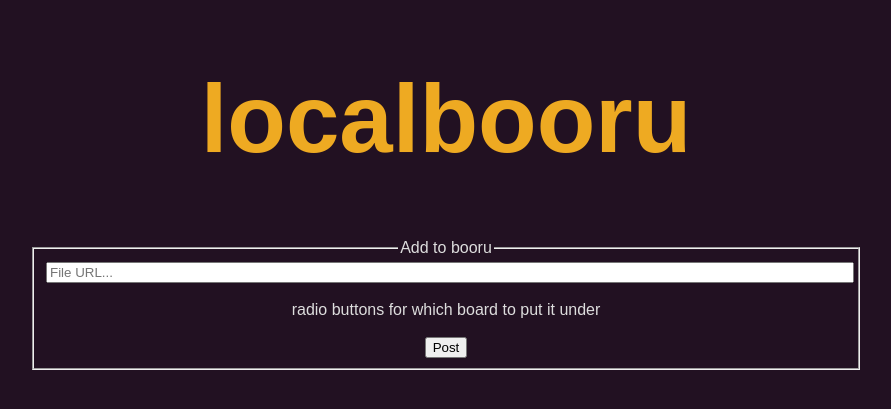
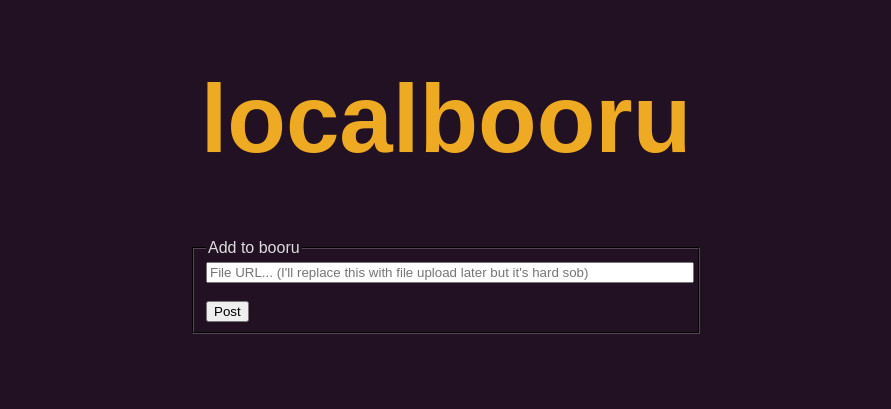
Before and after one commit to BlueBunnex/SmolBooru, a PHP site: page / in a window 1280 px wide. Shown: the top 409 px of the page, without its empty margins (194-1085 px from the left). Run offline with PHP 8.4, Linux system fonts and the light colour scheme.

Commit message:
Update index.php

```diff
--- a/index.php
+++ b/index.php
@@ -101,7 +101,7 @@
 			if (imagesy($file_content) > 800)
 				$file_content = imagescale($file_content, (int) (imagesx($file_content) * 800 / imagesy($file_content)), 800);
 
-			if (!imagejpeg($file_content, "img/" . $image_id . ".jpg")) {
+			if (!imagejpeg($file_content, "img/" . $image_id . ".jpg", 100)) {
 
 				return false;
 			}
@@ -130,13 +130,21 @@
 
 	<h1>localbooru</h1>
 
-	<fieldset style="width: 50em; margin: auto;">
+	<fieldset style="width: 30em; margin: auto; text-align: left; border-color: #545;">
 		<legend>Add to booru</legend>
 		<form method="post">
-			<input type="text" name="file" placeholder="File URL..." style="width: 100%;">
+			<input type="text" name="file" placeholder="File URL... (I'll replace this with file upload later but it's hard sob)" style="width: 100%;">
+
 			<br><br>
-			radio buttons for which board to put it under
-			<br><br>
+
+			<!-- <strong>Board</strong><br>
+			<input type="radio" id="fat" name="board" value="fat" selected>
+			<label for="fat">Fat</label><br>
+			<input type="radio" id="hourglass" name="board" value="hourglass">
+			<label for="hourglass">Hourglass</label><br>
+
+			<br> -->
+
 			<input type="submit" value="Post">
 			<span style="color: <?php echo $response_color; ?>;"><?php echo $response; ?></span>
 		</form>
```
